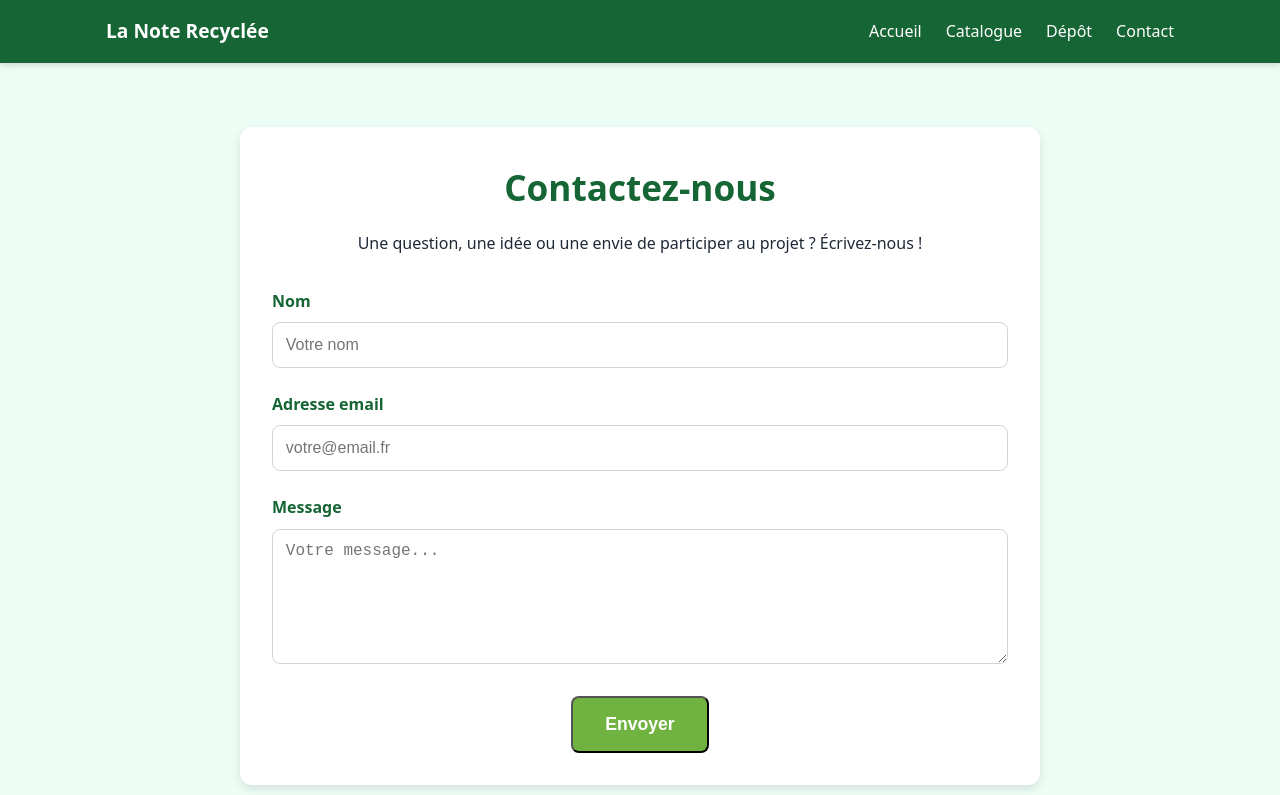
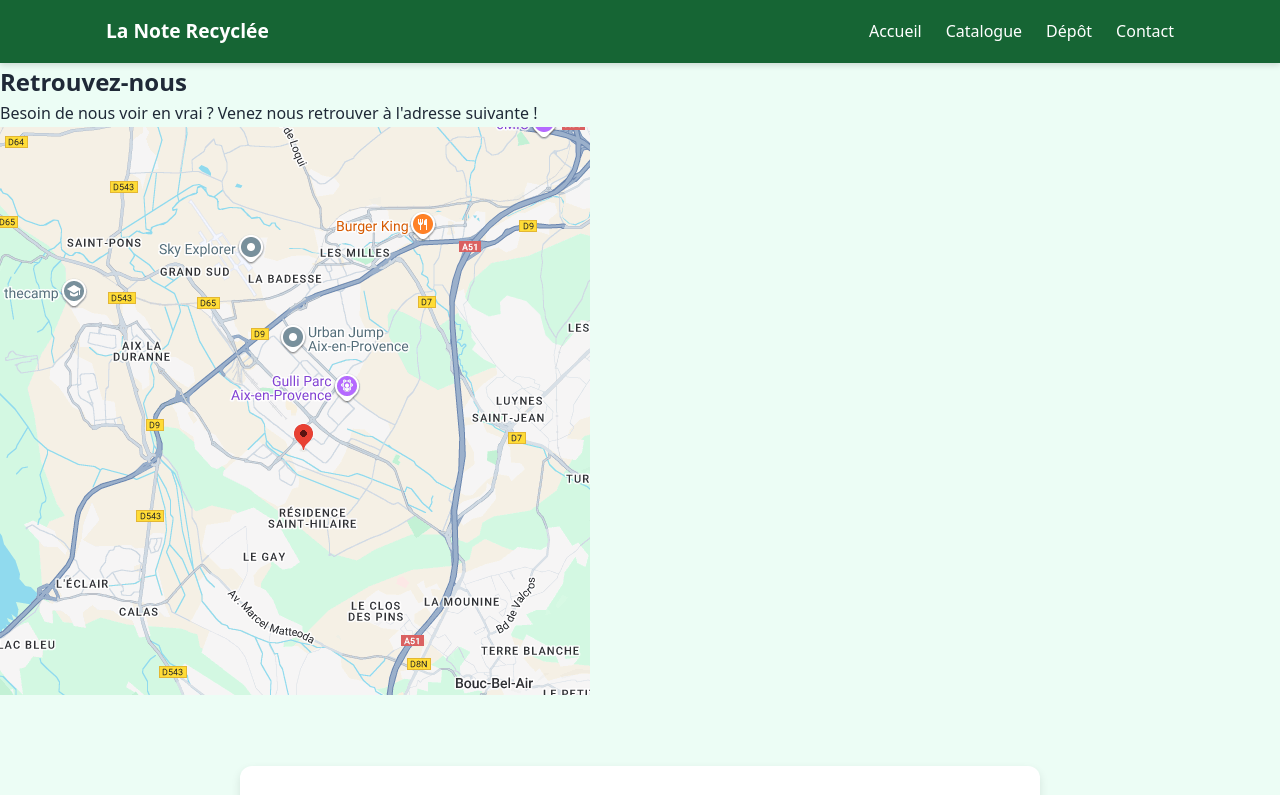
Before and after one commit to Simon-ElKassouf/La-Note-Recyclee, a plain HTML site: page contact.html in a window 1280 px wide. Shown: the top 795 px of the page. Drawn offline with Linux system fonts and the light colour scheme.

Commit message:
dossier images et quelques modifications

```diff
--- a/contact.html
+++ b/contact.html
@@ -19,6 +19,13 @@
       </ul>
     </nav>
   </header>
+
+    <!--Carte du local-->
+  <section class="local">
+    <h1>Retrouvez-nous</h1>
+    <p>Besoin de nous voir en vrai ? Venez nous retrouver à l'adresse suivante ! </p>
+    <img src="images/carte.png" />
+  </section>
 
   <!-- Section Contact -->
   <section class="contact">
@@ -44,6 +51,8 @@
       <button type="submit" class="btn">Envoyer</button>
     </form>
   </section>
+
+
   <!-- Footer -->
   <footer class="footer">
     <div class="footer-container">
```
Also changed, not shown: images/carte.png (added).
